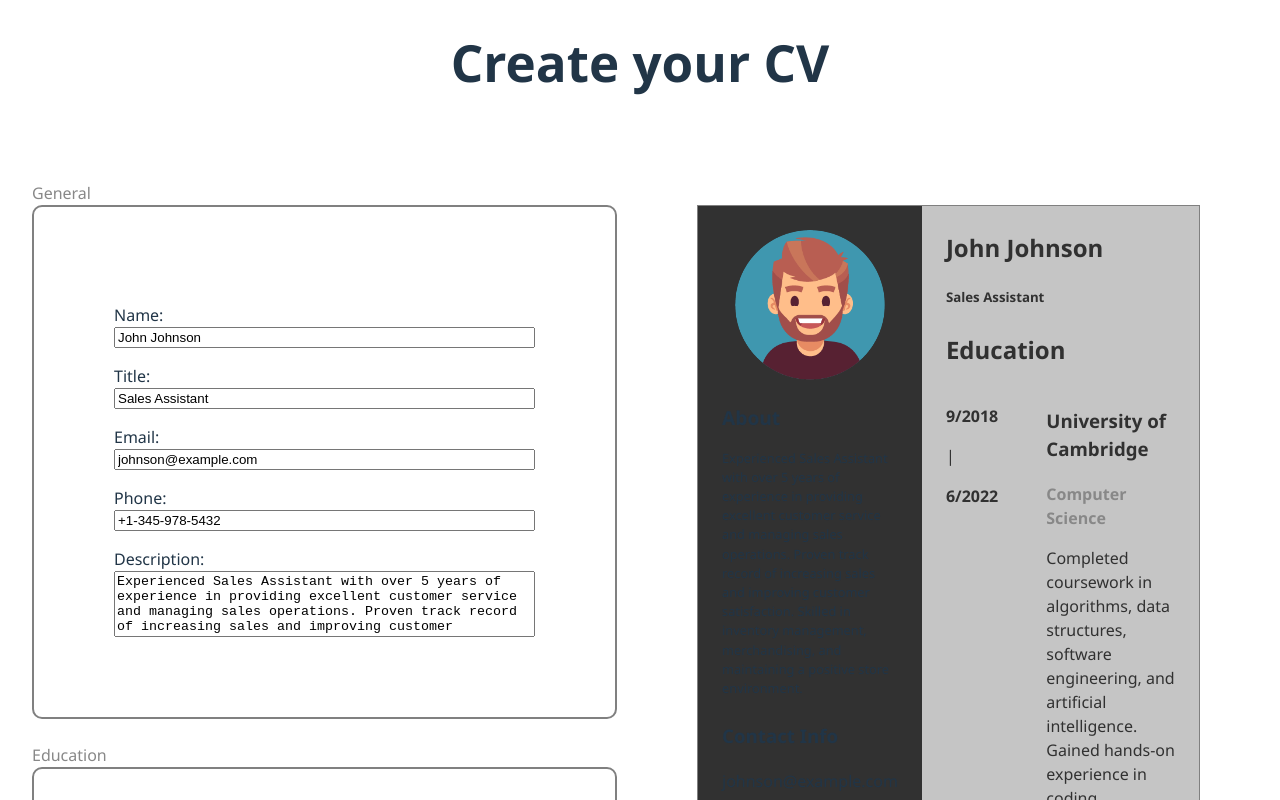
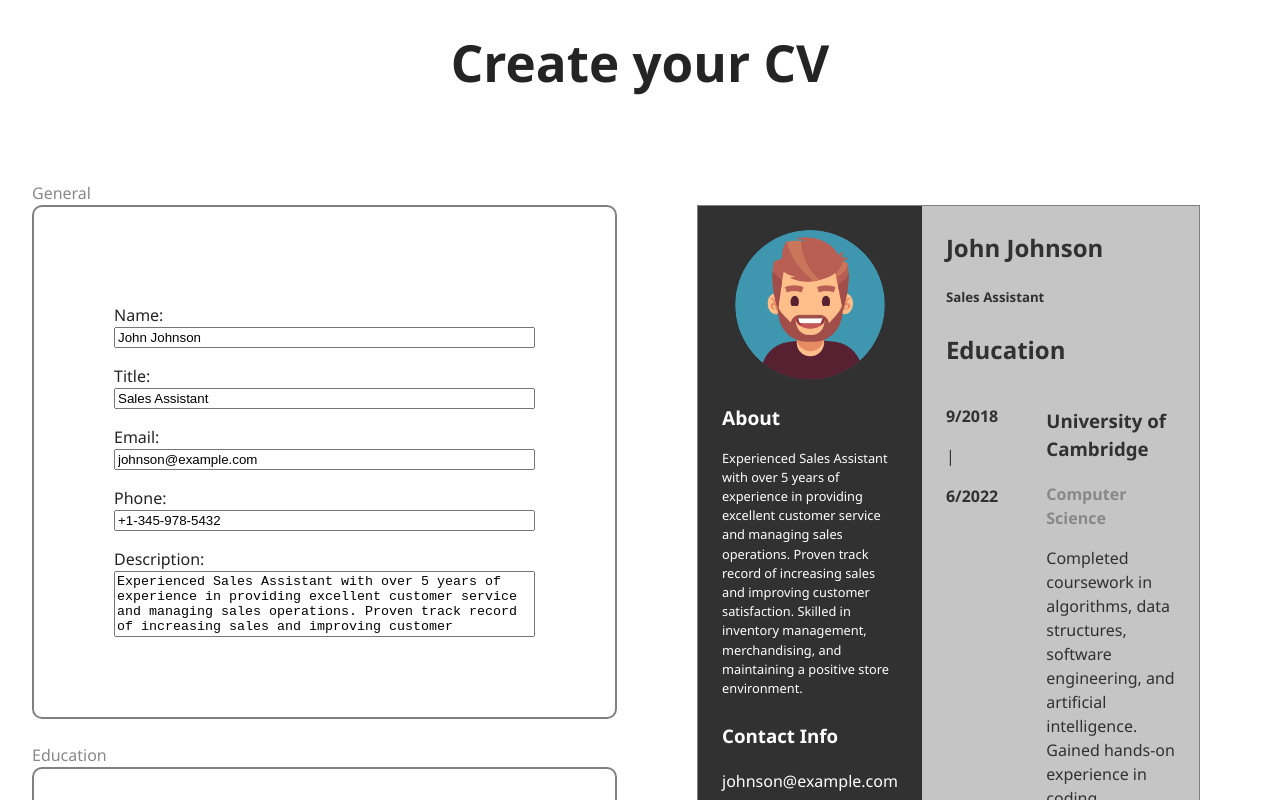
Before and after one commit to jusadocode/cv-application, a React (Vite) app: page / in a window 1280 px wide. Shown: the top 800 px of the page. Built offline with nearby package versions, Linux system fonts and the light colour scheme.

Commit message:
changes to light mode styling

```diff
--- a/src/index.css
+++ b/src/index.css
@@ -57,7 +57,7 @@ button:focus-visible {
 
 @media (prefers-color-scheme: light) {
   :root {
-    color: #213547;
+    color: #ffffff;
     background-color: #ffffff;
   }
   a:hover {
@@ -66,4 +66,8 @@ button:focus-visible {
   button {
     background-color: #f9f9f9;
   }
+  label,
+  h1 {
+    color: #242424;
+  }
 }
```
